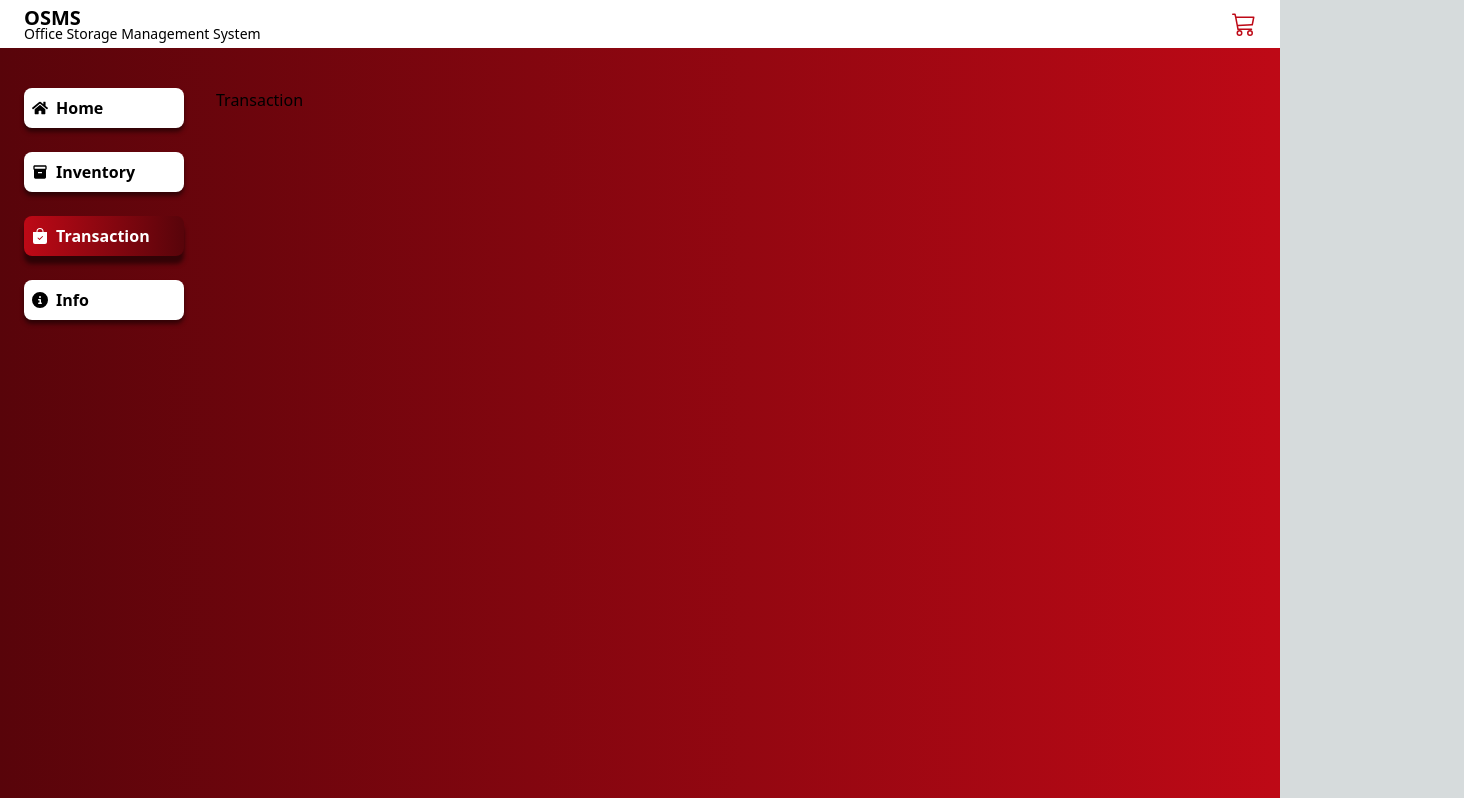
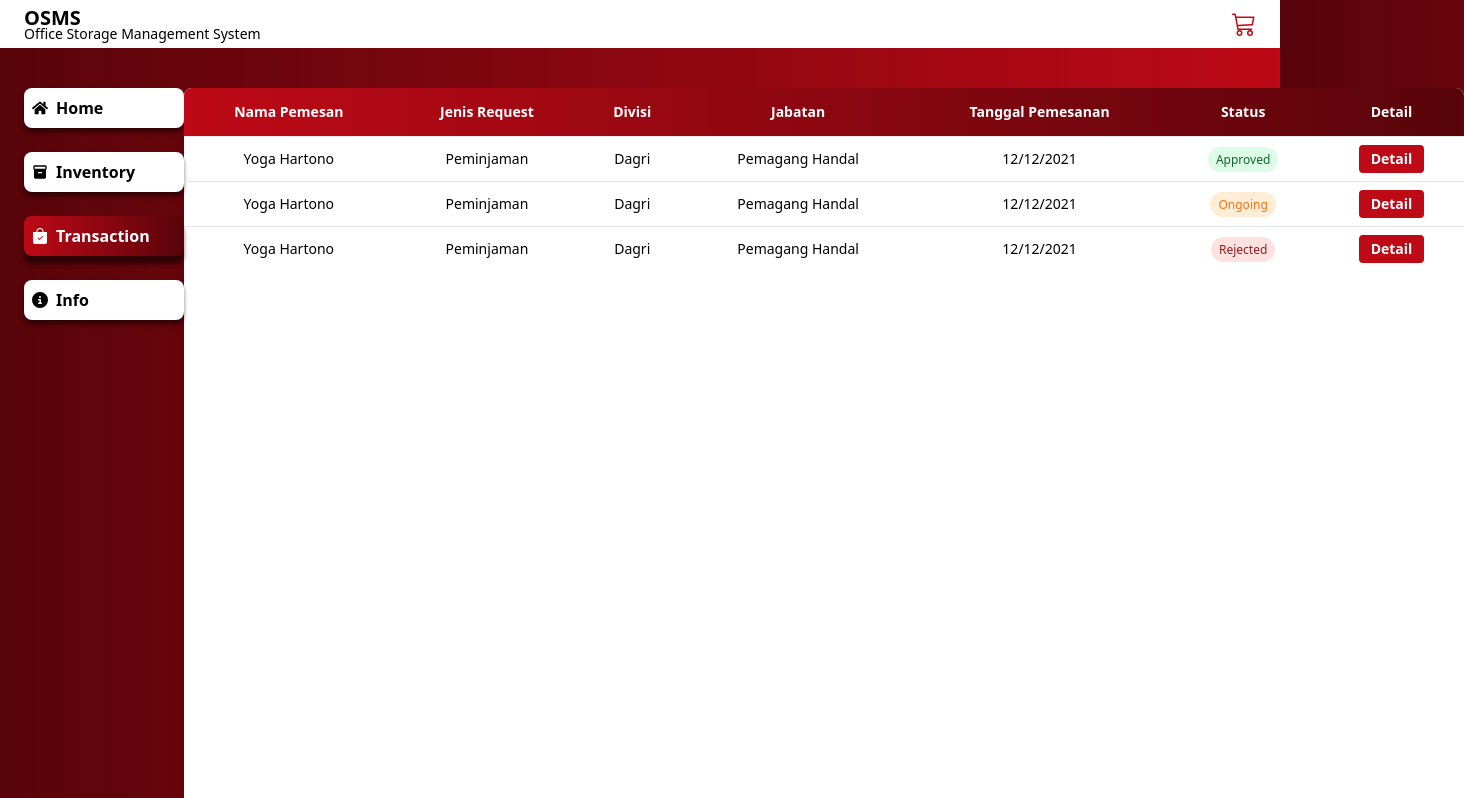
Before and after one commit to harvdt/storage-ms, a Next.js app: page /transaction in a window 1280 px wide. Shown: the top 798 px of the page, 1464 px wide, since content can reach past the window. Built offline with nearby package versions, Linux system fonts and the light colour scheme.

Commit message:
feat: add transaction page

```diff
--- a/package.json
+++ b/package.json
@@ -16,12 +16,15 @@
     "prepare": "husky install"
   },
   "dependencies": {
+    "class-variance-authority": "^0.7.0",
     "clsx": "^2.1.1",
+    "lucide-react": "^0.453.0",
     "next": "14.2.4",
     "react": "^18",
     "react-dom": "^18",
     "react-icons": "^5.3.0",
-    "tailwind-merge": "^2.5.4"
+    "tailwind-merge": "^2.5.4",
+    "tailwindcss-animate": "^1.0.7"
   },
   "devDependencies": {
     "@commitlint/cli": "^19.3.0",
--- a/src/app/(user)/inventory/page.tsx
+++ b/src/app/(user)/inventory/page.tsx
@@ -13,7 +13,7 @@ export default function Inventory() {
   const [isModalOpen, setIsModalOpen] = useState(false);
 
   const [items, setItems] = useState<Item[]>([]);
-  const [storages, setStorages] = useState<Storage[]>([]);
+  const [_storages, setStorages] = useState<Storage[]>([]);
   const [isLoading, setIsLoading] = useState(true);
   const [error, setError] = useState<string | null>(null);
 
--- a/src/app/(user)/transaction/page.tsx
+++ b/src/app/(user)/transaction/page.tsx
@@ -1,5 +1,115 @@
 import React from 'react';
 
+import {
+  Table,
+  TableBody,
+  TableCell,
+  TableHead,
+  TableHeader,
+  TableRow,
+} from '@/components/ui/table';
+
+import { cn } from '../../../../utils/lib/cn';
+
+const requests = [
+  {
+    name: 'Yoga Hartono',
+    request: 'Peminjaman',
+    divisi: 'Dagri',
+    jabatan: 'Pemagang Handal',
+    tanggal_pemesanan: '12/12/2021',
+    status: 'Approved',
+  },
+  {
+    name: 'Yoga Hartono',
+    request: 'Peminjaman',
+    divisi: 'Dagri',
+    jabatan: 'Pemagang Handal',
+    tanggal_pemesanan: '12/12/2021',
+    status: 'Ongoing',
+  },
+  {
+    name: 'Yoga Hartono',
+    request: 'Peminjaman',
+    divisi: 'Dagri',
+    jabatan: 'Pemagang Handal',
+    tanggal_pemesanan: '12/12/2021',
+    status: 'Rejected',
+  },
+];
+
 export default function Transaction() {
-  return <main>Transaction</main>;
+  return (
+    <main>
+      <div className='h-[45rem] w-[80rem] overflow-hidden rounded-lg bg-white shadow-lg'>
+        <Table>
+          <TableHeader>
+            <TableRow className='bg-gradient-to-r from-main to-secondary'>
+              <TableHead className='py-3 text-center font-lexend font-bold text-white'>
+                Nama Pemesan
+              </TableHead>
+              <TableHead className='py-3 text-center font-lexend font-bold text-white'>
+                Jenis Request
+              </TableHead>
+              <TableHead className='py-3 text-center font-lexend font-bold text-white'>
+                Divisi
+              </TableHead>
+              <TableHead className='py-3 text-center font-lexend font-bold text-white'>
+                Jabatan
+              </TableHead>
+              <TableHead className='py-3 text-center font-lexend font-bold text-white'>
+                Tanggal Pemesanan
+              </TableHead>
+              <TableHead className='py-3 text-center font-lexend font-bold text-white'>
+                Status
+              </TableHead>
+              <TableHead className='py-3 text-center font-lexend font-bold text-white'>
+                Detail
+              </TableHead>
+            </TableRow>
+          </TableHeader>
+          <TableBody>
+            {requests.map((request, index) => (
+              <TableRow key={index}>
+                <TableCell className='py-2 text-center font-lexend font-medium'>
+                  {request.name}
+                </TableCell>
+                <TableCell className='py-2 text-center font-lexend font-medium'>
+                  {request.request}
+                </TableCell>
+                <TableCell className='py-2 text-center font-lexend font-medium'>
+                  {request.divisi}
+                </TableCell>
+                <TableCell className='py-2 text-center font-lexend font-medium'>
+                  {request.jabatan}
+                </TableCell>
+                <TableCell className='py-2 text-center font-lexend font-medium'>
+                  {request.tanggal_pemesanan}
+                </TableCell>
+                <TableCell className='py-2 text-center font-lexend font-medium'>
+                  <span
+                    className={cn(
+                      'font-lenxed rounded-full px-2 py-1 text-xs font-medium',
+                      request.status === 'Approved'
+                        ? 'bg-green-100 text-green-800'
+                        : request.status === 'Ongoing'
+                          ? 'bg-orange-100 text-orange-500'
+                          : 'bg-red-100 text-red-800',
+                    )}
+                  >
+                    {request.status}
+                  </span>
+                </TableCell>
+                <TableCell className='py-2 text-center'>
+                  <button className='rounded bg-main px-3 py-1 font-lexend font-bold text-white transition duration-300 hover:bg-secondary'>
+                    Detail
+                  </button>
+                </TableCell>
+              </TableRow>
+            ))}
+          </TableBody>
+        </Table>
+      </div>
+    </main>
+  );
 }
--- a/src/app/globals.css
+++ b/src/app/globals.css
@@ -16,18 +16,14 @@
   }
 }
 
-body {
-  color: rgb(var(--foreground-rgb));
-  background: linear-gradient(
-      to bottom,
-      transparent,
-      rgb(var(--background-end-rgb))
-    )
-    rgb(var(--background-start-rgb));
-}
-
 @layer utilities {
   .text-balance {
     text-wrap: balance;
   }
 }
+
+@layer base {
+  :root {
+    --radius: 0.5rem;
+  }
+}
--- /dev/null
+++ b/src/components/ui/table.tsx
@@ -0,0 +1,120 @@
+import * as React from 'react';
+
+import { cn } from '@/lib/utils';
+
+const Table = React.forwardRef<
+  HTMLTableElement,
+  React.HTMLAttributes<HTMLTableElement>
+>(({ className, ...props }, ref) => (
+  <div className='relative w-full overflow-auto'>
+    <table
+      ref={ref}
+      className={cn('w-full caption-bottom text-sm', className)}
+      {...props}
+    />
+  </div>
+));
+Table.displayName = 'Table';
+
+const TableHeader = React.forwardRef<
+  HTMLTableSectionElement,
+  React.HTMLAttributes<HTMLTableSectionElement>
+>(({ className, ...props }, ref) => (
+  <thead ref={ref} className={cn('[&_tr]:border-b', className)} {...props} />
+));
+TableHeader.displayName = 'TableHeader';
+
+const TableBody = React.forwardRef<
+  HTMLTableSectionElement,
+  React.HTMLAttributes<HTMLTableSectionElement>
+>(({ className, ...props }, ref) => (
+  <tbody
+    ref={ref}
+    className={cn('[&_tr:last-child]:border-0', className)}
+    {...props}
+  />
+));
+TableBody.displayName = 'TableBody';
+
+const TableFooter = React.forwardRef<
+  HTMLTableSectionElement,
+  React.HTMLAttributes<HTMLTableSectionElement>
+>(({ className, ...props }, ref) => (
+  <tfoot
+    ref={ref}
+    className={cn(
+      'border-t bg-neutral-100/50 font-medium dark:bg-neutral-800/50 [&>tr]:last:border-b-0',
+      className,
+    )}
+    {...props}
+  />
+));
+TableFooter.displayName = 'TableFooter';
+
+const TableRow = React.forwardRef<
+  HTMLTableRowElement,
+  React.HTMLAttributes<HTMLTableRowElement>
+>(({ className, ...props }, ref) => (
+  <tr
+    ref={ref}
+    className={cn(
+      'border-b transition-colors hover:bg-neutral-100/50 data-[state=selected]:bg-neutral-100 dark:hover:bg-neutral-800/50 dark:data-[state=selected]:bg-neutral-800',
+      className,
+    )}
+    {...props}
+  />
+));
+TableRow.displayName = 'TableRow';
+
+const TableHead = React.forwardRef<
+  HTMLTableCellElement,
+  React.ThHTMLAttributes<HTMLTableCellElement>
+>(({ className, ...props }, ref) => (
+  <th
+    ref={ref}
+    className={cn(
+      'h-12 px-4 text-left align-middle font-medium text-neutral-500 dark:text-neutral-400 [&:has([role=checkbox])]:pr-0',
+      className,
+    )}
+    {...props}
+  />
+));
+TableHead.displayName = 'TableHead';
+
+const TableCell = React.forwardRef<
+  HTMLTableCellElement,
+  React.TdHTMLAttributes<HTMLTableCellElement>
+>(({ className, ...props }, ref) => (
+  <td
+    ref={ref}
+    className={cn('p-4 align-middle [&:has([role=checkbox])]:pr-0', className)}
+    {...props}
+  />
+));
+TableCell.displayName = 'TableCell';
+
+const TableCaption = React.forwardRef<
+  HTMLTableCaptionElement,
+  React.HTMLAttributes<HTMLTableCaptionElement>
+>(({ className, ...props }, ref) => (
+  <caption
+    ref={ref}
+    className={cn(
+      'mt-4 text-sm text-neutral-500 dark:text-neutral-400',
+      className,
+    )}
+    {...props}
+  />
+));
+TableCaption.displayName = 'TableCaption';
+
+export {
+  Table,
+  TableBody,
+  TableCaption,
+  TableCell,
+  TableFooter,
+  TableHead,
+  TableHeader,
+  TableRow,
+};
--- /dev/null
+++ b/src/lib/utils.ts
@@ -0,0 +1,6 @@
+import { type ClassValue, clsx } from 'clsx';
+import { twMerge } from 'tailwind-merge';
+
+export function cn(...inputs: ClassValue[]) {
+  return twMerge(clsx(inputs));
+}
--- a/tailwind.config.ts
+++ b/tailwind.config.ts
@@ -1,6 +1,7 @@
 import type { Config } from 'tailwindcss';
 
 const config: Config = {
+  darkMode: ['class'],
   content: [
     './src/pages/**/*.{js,ts,jsx,tsx,mdx}',
     './src/components/**/*.{js,ts,jsx,tsx,mdx}',
@@ -23,8 +24,13 @@ const config: Config = {
         lexend: ['var(--font-lexend)', 'sans-serif'],
         dm_serif_display: ['var(--font-dm_serif_display)', 'sans-serif'],
       },
+      borderRadius: {
+        lg: 'var(--radius)',
+        md: 'calc(var(--radius) - 2px)',
+        sm: 'calc(var(--radius) - 4px)',
+      },
     },
   },
-  plugins: [],
+  plugins: [require('tailwindcss-animate')],
 };
 export default config;
```
Also changed, not shown: components.json (added), 1 other file (tests, documents, lock files or other folders).
